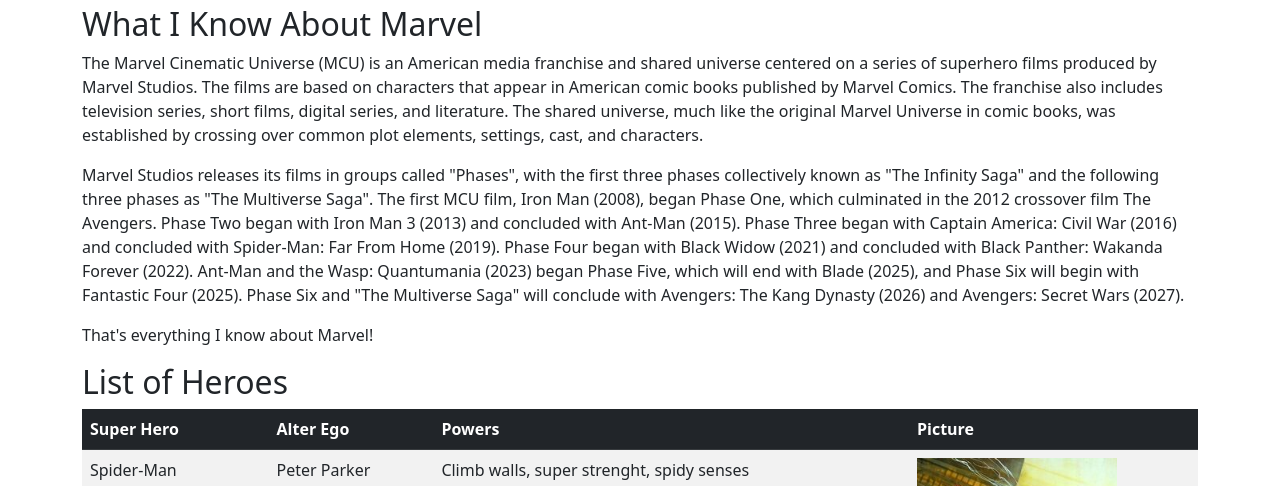
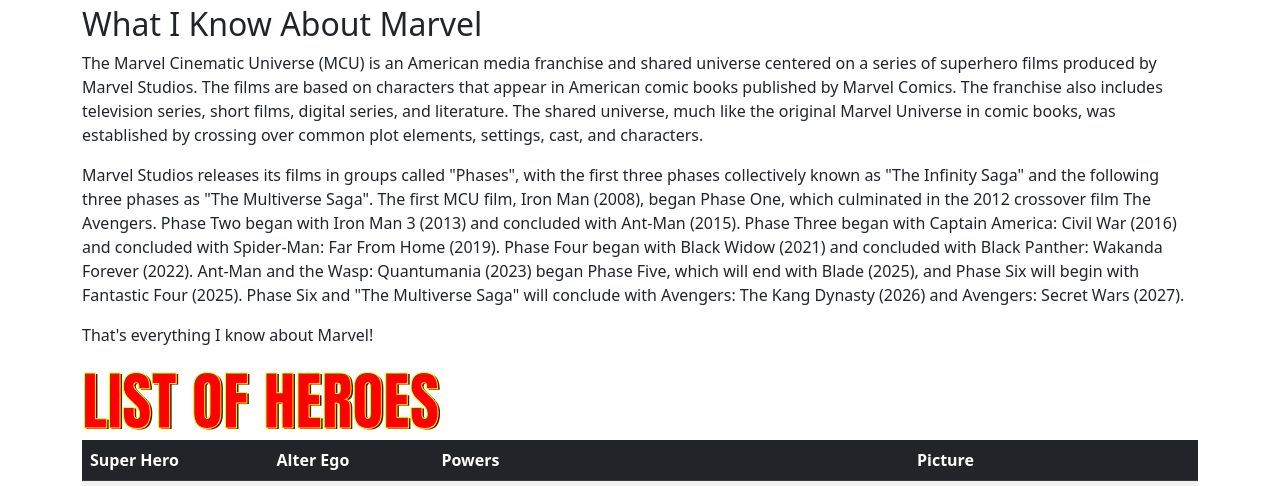
Before and after one commit to aberry2288/First-Project2, a plain HTML site: page marvel.html in a window 1280 px wide. Shown: the part 244-730 px from the top of the page. Drawn offline with nearby package versions, Linux system fonts and the light colour scheme.

Commit message:
Added Marvel Text Effect

```diff
--- a/css/site.css
+++ b/css/site.css
@@ -17,3 +17,14 @@
 .heroImage {
     max-width: 200px;
 }
+
+#heroText {
+    font-family: Impact, Haettenschweiler, 'Arial Narrow Bold', sans-serif;
+    font-size: 4em;
+    margin: 0;
+    text-transform: uppercase;
+    color: rgb(255, 0, 0);
+    -webkit-text-stroke-width: 1px;
+    -webkit-text-stroke-color: yellow;
+    text-shadow: 2px 1px #292929;
+}
--- a/marvel.html
+++ b/marvel.html
@@ -60,7 +60,7 @@
             Saga" will conclude with Avengers: The Kang Dynasty (2026) and Avengers: Secret Wars (2027).</p>
         <p>That's everything I know about Marvel!</p>
 
-        <h2>List of Heroes</h2>
+        <h2 id="heroText">List of Heroes</h2>
         <table class="table table-striped">
             <thead class="table-dark">
                 <tr>
```
